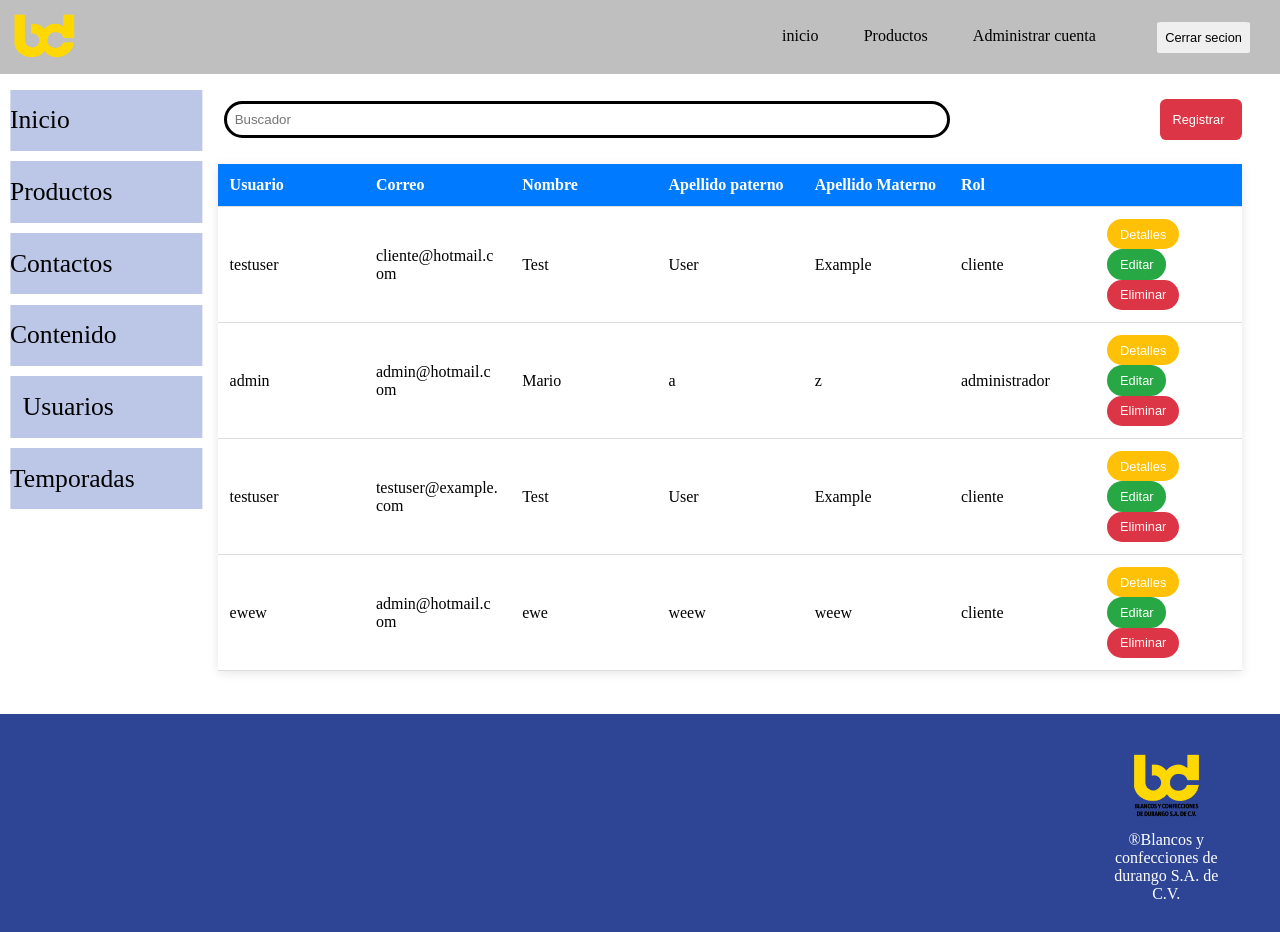
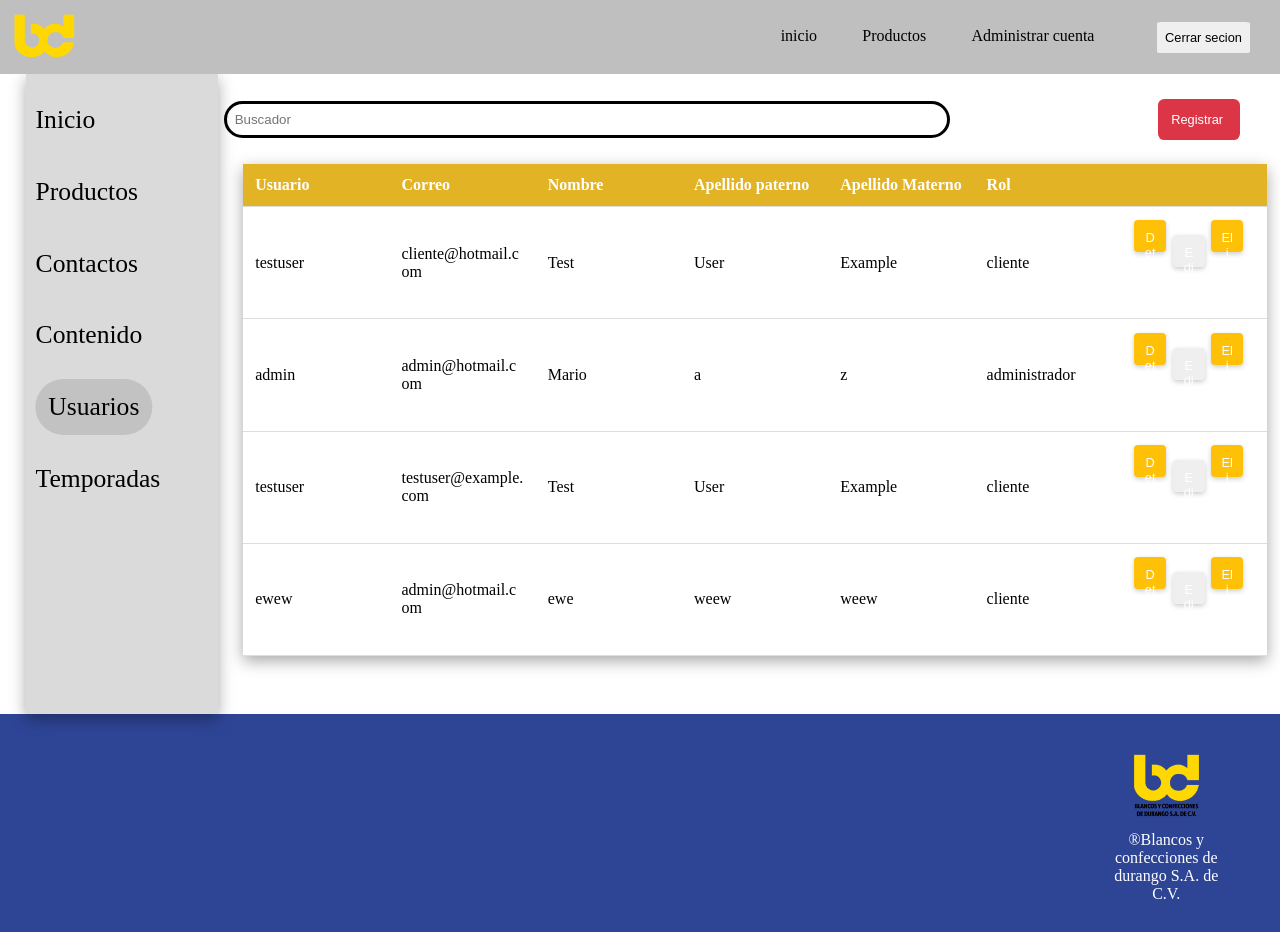
Before and after one commit to Matt2130/ProyectoIntegradora_cuatri3, a Flask app: page /administrador_user in a window 1280 px wide. Run offline with Flask 3, Linux system fonts and the light colour scheme; a user stored in the database is signed in; data comes from the database, SQL or seed files in the repository; some libraries are stand-ins or nearby versions.

Commit message:
avance 47

```diff
--- a/Integradora/static/css/administrador.css
+++ b/Integradora/static/css/administrador.css
@@ -11,12 +11,17 @@ main{
 .seleccionado{
     border-radius: 15vw;
     padding: 1vw;
+    background-color: #c2c2c2;
 }
 
 #administracion-menu{
     margin-left: 2vw;
     box-sizing: border-box;
     width: 15%;
+    background-color: #dadada;
+    z-index: 1;
+    padding-left: 2vw;
+    box-shadow: rgba(0, 0, 0, 0.35) 0px 5px 15px;
 }
 
 #administracion-menu ul {
@@ -71,7 +76,7 @@ main{
     height: 120%;
     top: -10%;
     box-sizing: border-box;
-    background-color: #bcc6e6;
+    background-color: #dadada;
     display: flex;
     align-items: center;
     z-index: -10;
@@ -83,6 +88,7 @@ main{
     text-transform: capitalize;
     transform: translateX(calc(-0.15em * 3 - 0.08em * 2));
     transition: 0.3s;
+    width: 50%;
 }
 
 #administracion-menu li:hover span {
@@ -95,13 +101,14 @@ main{
     width: 100%;
     display: flex;
     flex-wrap: wrap;
+    margin-left: 2vw;
 }
 /*Tabla de la segunda parte*/
 table {
     width: 100%;
     border-collapse: collapse;
     margin: 20px 0;
-    box-shadow: 0 2px 10px rgba(0, 0, 0, 0.1);
+    box-shadow: rgba(0, 0, 0, 0.35) 0px 5px 15px;
     background-color: #fff;
     /**/
     table-layout: fixed;
@@ -109,7 +116,7 @@ table {
 }
 
 thead {
-    background-color: #007bff;
+    background-color: #e3b326;
     color: #ffffff;
 }
 
@@ -132,22 +139,61 @@ button {
     cursor: pointer;
     transition: background-color 0.3s;
     font-size: 1vw;
-}
-
-.detalles {
-    background-color: #ffc107;
-}
-
-.editar {
-    background-color: #28a745;
-}
-
-.eliminar {
-    background-color: #dc3545;
+    margin: 0.1vw;
 }
 
 button:hover {
     opacity: 0.9;
+}
+
+
+.disabled {
+    opacity: 0.5;
+    cursor: not-allowed;
+}
+.eliminar {
+    box-shadow: 0px 2px 5px rgba(0, 0, 0, 0.2); /* Sombra pequeña alrededor del botón */
+    background-color: #ffc107; /* Fondo amarillo */
+    border: none;
+    padding: 10px;
+    border-radius: 4px; /* Opcional: bordes redondeados */
+    display: inline-block;
+    align-items: center;
+    justify-content: center;
+    height: 2.5vw;
+    width: 2.5vw;
+}
+.detalles {
+    box-shadow: 0px 2px 5px rgba(0, 0, 0, 0.2); /* Sombra pequeña alrededor del botón */
+    background-color: #ffc107; /* Fondo amarillo */
+    border: none;
+    padding: 10px;
+    border-radius: 4px; /* Opcional: bordes redondeados */
+    display: inline-block;
+    align-items: center;
+    justify-content: center;
+    height: 2.5vw;
+    width: 2.5vw;
+}
+
+.editar {
+    box-shadow: 0px 2px 5px rgba(0, 0, 0, 0.2); /* Sombra pequeña alrededor del botón */
+    border: none;
+    padding: 10px;
+    border-radius: 4px; /* Opcional: bordes redondeados */
+    display: inline-block;
+    align-items: center;
+    justify-content: center;
+    height: 2.5vw;
+    width: 2.5vw;
+}
+.icon-del{
+    fill: rgb(11, 10, 10); /* Color del icono blanco */
+}
+.icon-edit{
+    stroke: #ffc107; /* Color del contorno */
+    stroke-width: 1px; /* Grosor del contorno */
+    fill: #ffc107; /* Color del icono blanco */
 }
 /*//////////////////////////////////////////*/
 .arriba{
@@ -320,13 +366,6 @@ button:hover {
     grid-column: span 1;
   }
 
-  .image-placeholder {
-    width: 100%;
-    height: 100px;
-    background-color: #ddd;
-    margin-bottom: 10px;
-  }
-
   .product-count,
   .client-count {
     grid-column: span 1;
```
Also changed, not shown: Integradora/static/css/administrador_contacto.css (+50 -11 lines), Integradora/static/css/administrador_contenido.css (+51 -11 lines), Integradora/static/css/producto.css (+1 -55 lines).
